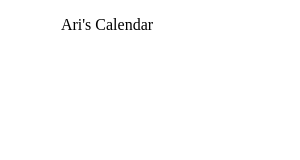
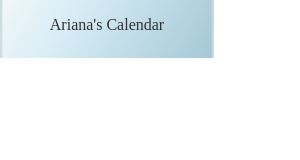
Before and after one commit to ariisoup/minicalendar, an Electron app: page index.html in a window 300 px wide. Drawn offline with Linux system fonts and the light colour scheme.

Commit message:
added background image (outer frame) to css file

```diff
--- a/index.html
+++ b/index.html
@@ -8,7 +8,7 @@
 
     <body>
         <div class="app">
-            <div class="title">Ari's Calendar</div>
+            <div class="title">Ariana's Calendar</div>
             <dive id="calendar">
                 <div id="day"></div>
                 <div id="month"></div>
--- a/styles.css
+++ b/styles.css
@@ -14,7 +14,7 @@ body {
 
 }
 
-.app {
+.app{
     display: flex;
     flex-direction: column;
     justify-content: center;
@@ -23,5 +23,9 @@ body {
     width: 13.375rem;
     padding: 1rem 1.0625rem;
 
-    background-image:
+    background-image: url("assets/outer_background.png");
+    background-size: cover;
+    background-repeat: no-repeat;
+    background-position: center;
+    opacity: 0.8;
 }
```
Also changed, not shown: assets/outer_background.png (added).
